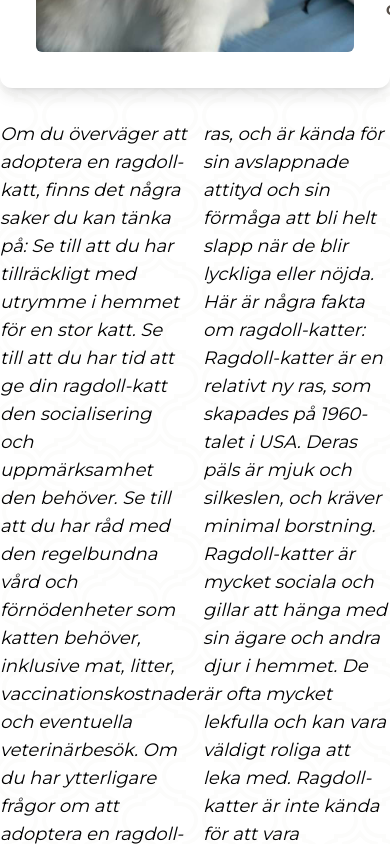
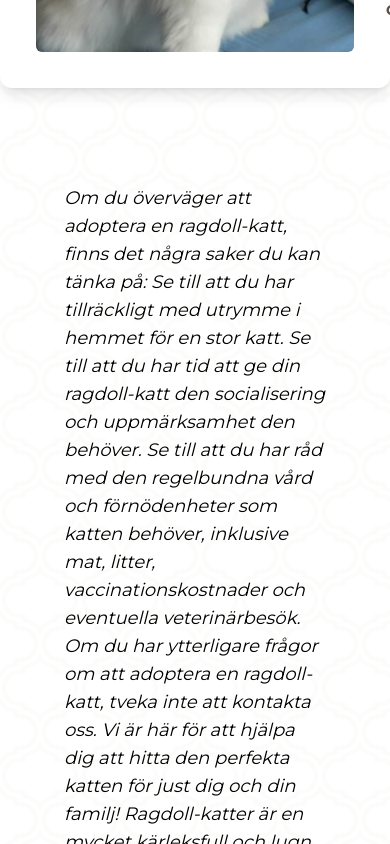
Before and after one commit to spaceflake/wendeltassens, a Next.js app: page /playground in a window 390 px wide. Shown: the part 3580-4424 px from the top of the page. Built offline with nearby package versions, Linux system fonts and the light colour scheme.

Commit message:
TwoColumnTextSection - add media query rules

```diff
--- a/components/TwoColumnTextSection.tsx
+++ b/components/TwoColumnTextSection.tsx
@@ -6,7 +6,7 @@ type Props = {
 
 const TwoColumnTextSection = ({ text }: Props) => {
   return (
-    <div className="columns-2	">
+    <div className="columns-1 md:columns-2	p-[4rem] ">
       <p className="w-full font-Montserrat italic text-lg">{text}</p>
     </div>
   );
```
